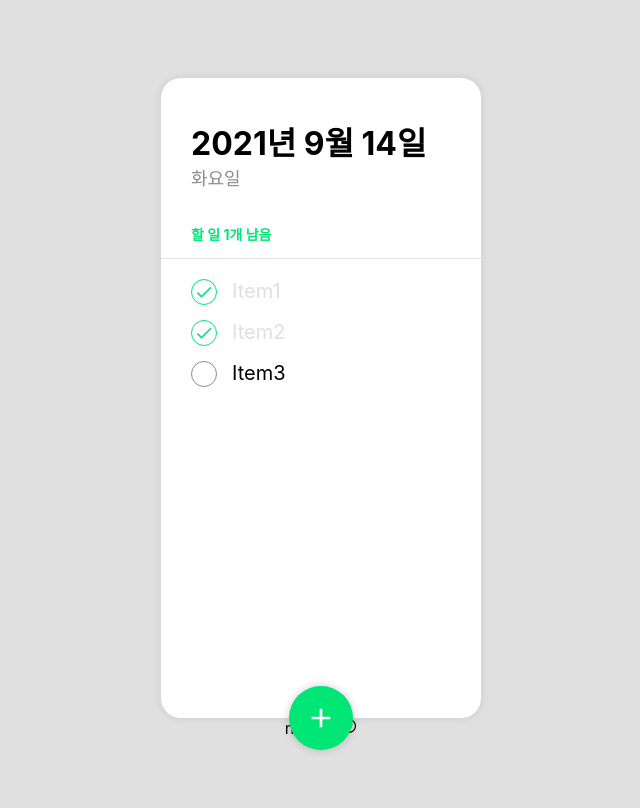
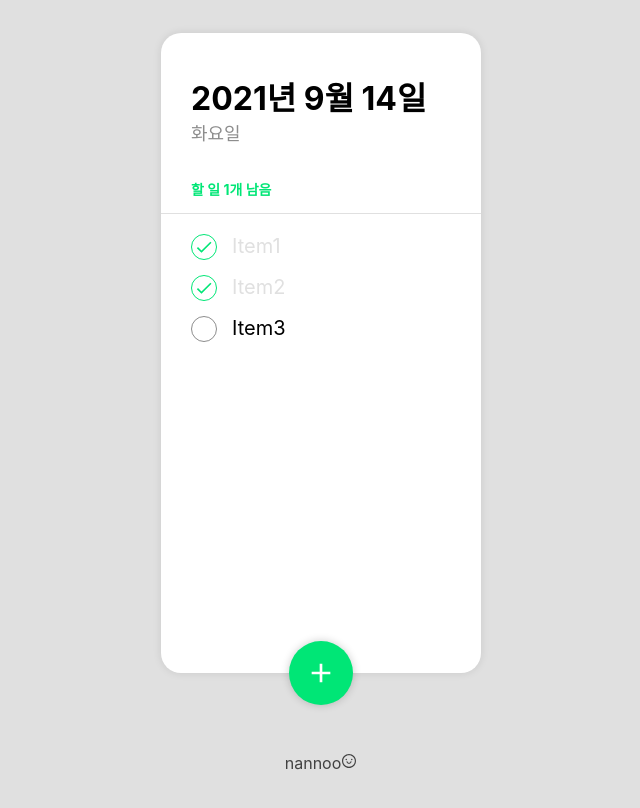
Before and after one commit to nan-noo/Todo-list, a React (Create React App) app: page / in a window 1280 px wide. Shown: the whole page, without its empty margins (319-959 px from the left). Built offline with nearby package versions, Linux system fonts and the light colour scheme.

Commit message:
add footer

```diff
--- a/src/index.css
+++ b/src/index.css
@@ -47,3 +47,10 @@ code {
   border-radius: 20px;
   box-shadow: 0 0 8px 0 rgba(0,0,0, .1);
 }
+
+footer{
+  text-align: center;
+  padding: 10px;
+  margin-top: 70px;
+  color: #424242;
+}
```
